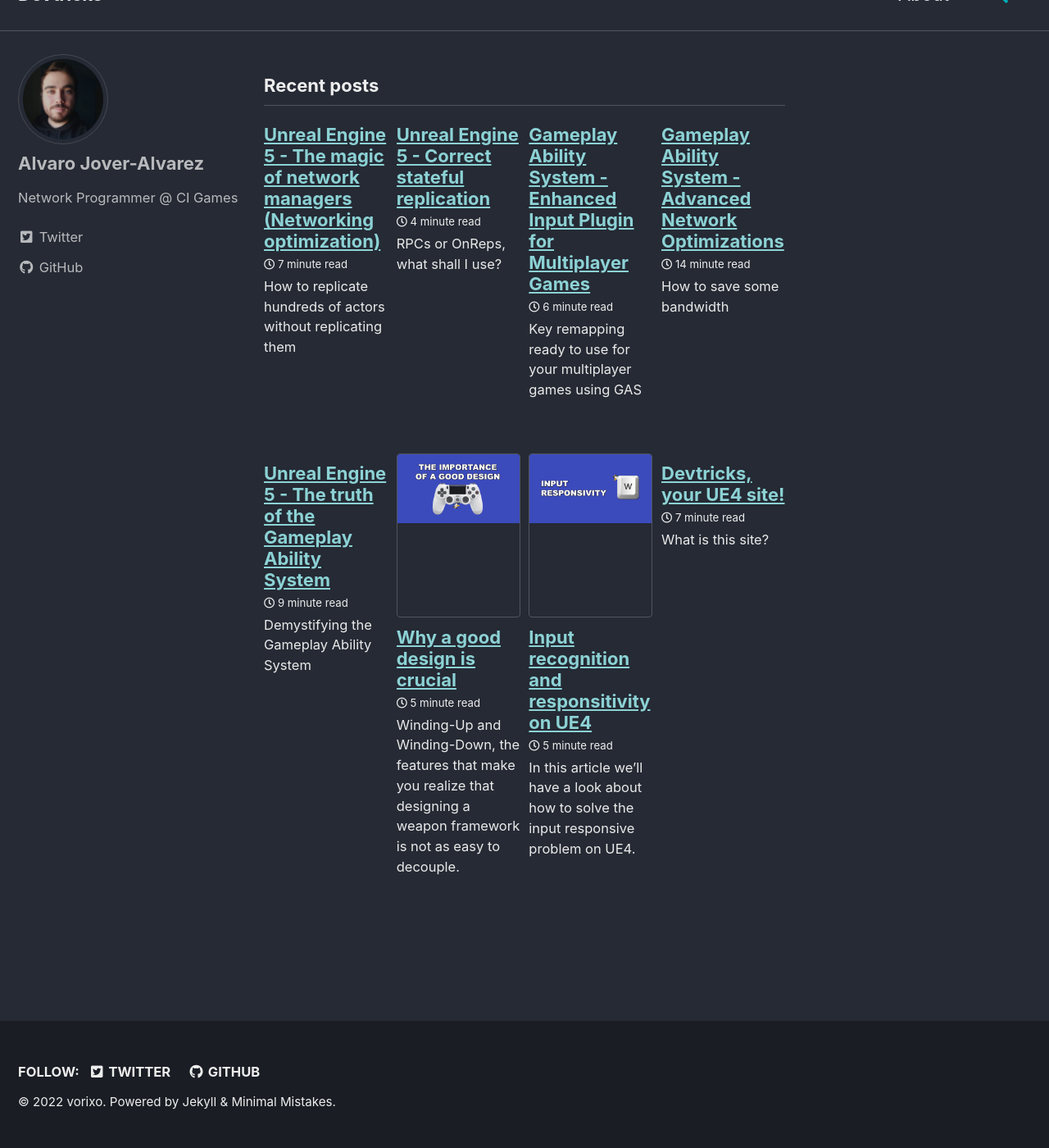
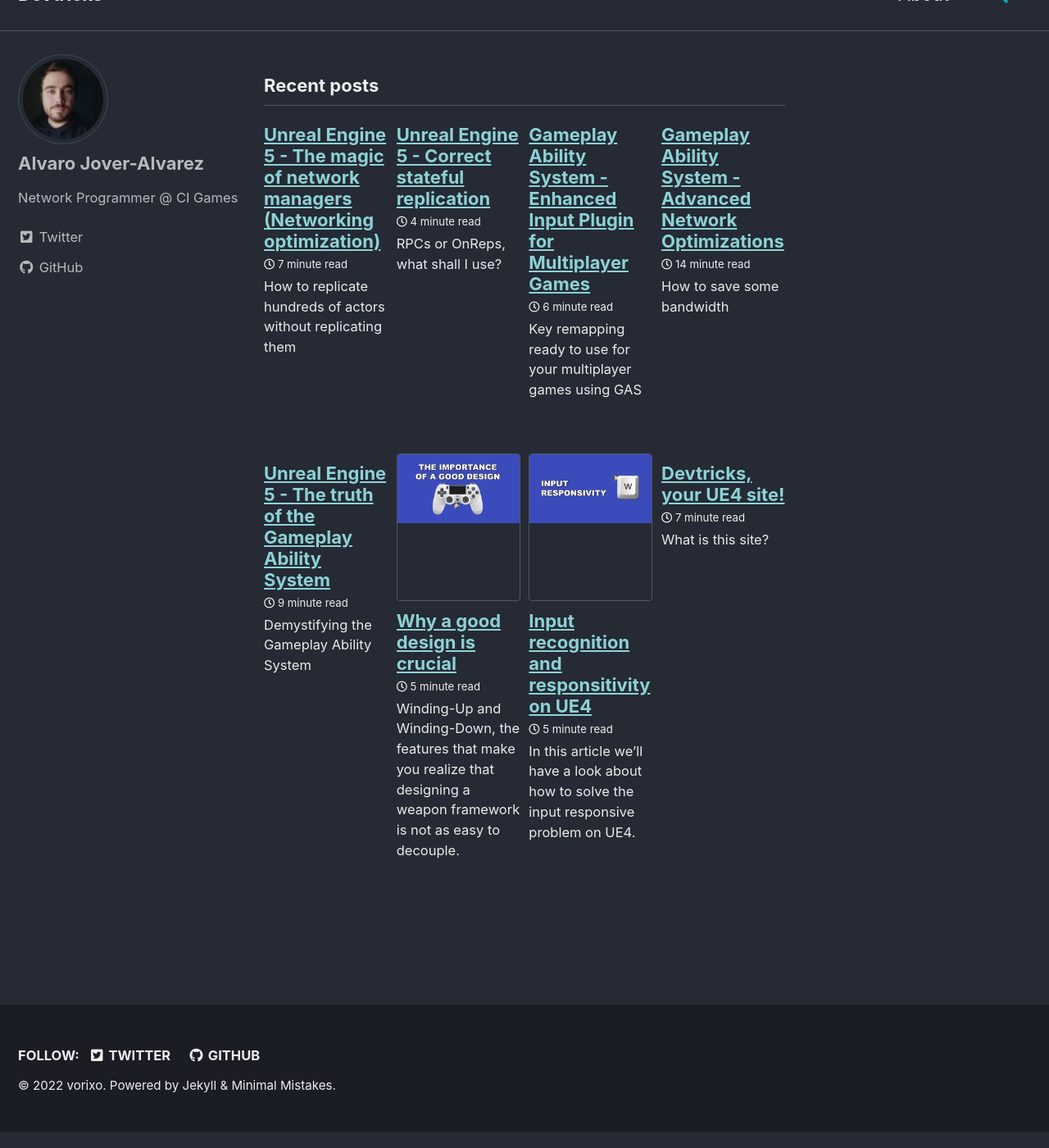
Before and after one commit to vorixo/devtricks, a Jekyll site: the page built from index.html, in a window 1280 px wide and 1400 px high, scrolled down 51 px. Shown: the whole window at 82% size. Built offline with Jekyll 4.4.1, drawn with Linux system fonts in a browser that asks for light colours; cached includes are drawn as plain includes; the list of posts is cut into pages by our own code.

Commit message:
[FIX] Reducing size of thumbnails

```diff
--- a/_sass/minimal-mistakes/_archive.scss
+++ b/_sass/minimal-mistakes/_archive.scss
@@ -229,8 +229,8 @@
     }
 
     @include breakpoint($medium) {
-      min-height: 200px;
-      max-height: 200px;
+      min-height: 180px;
+      max-height: 180px;
       border: 1px solid $border-color
     }
   }
```
